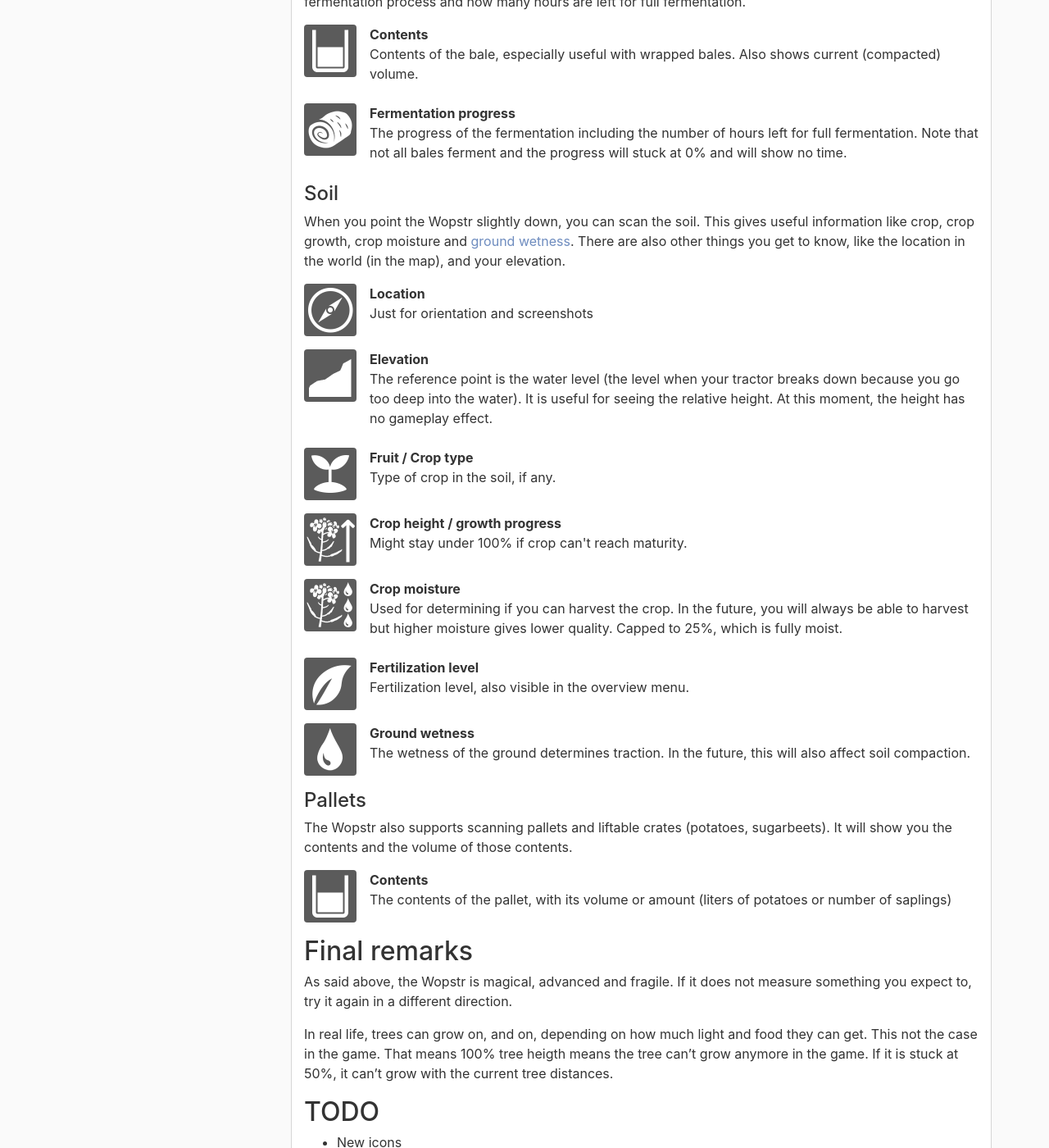
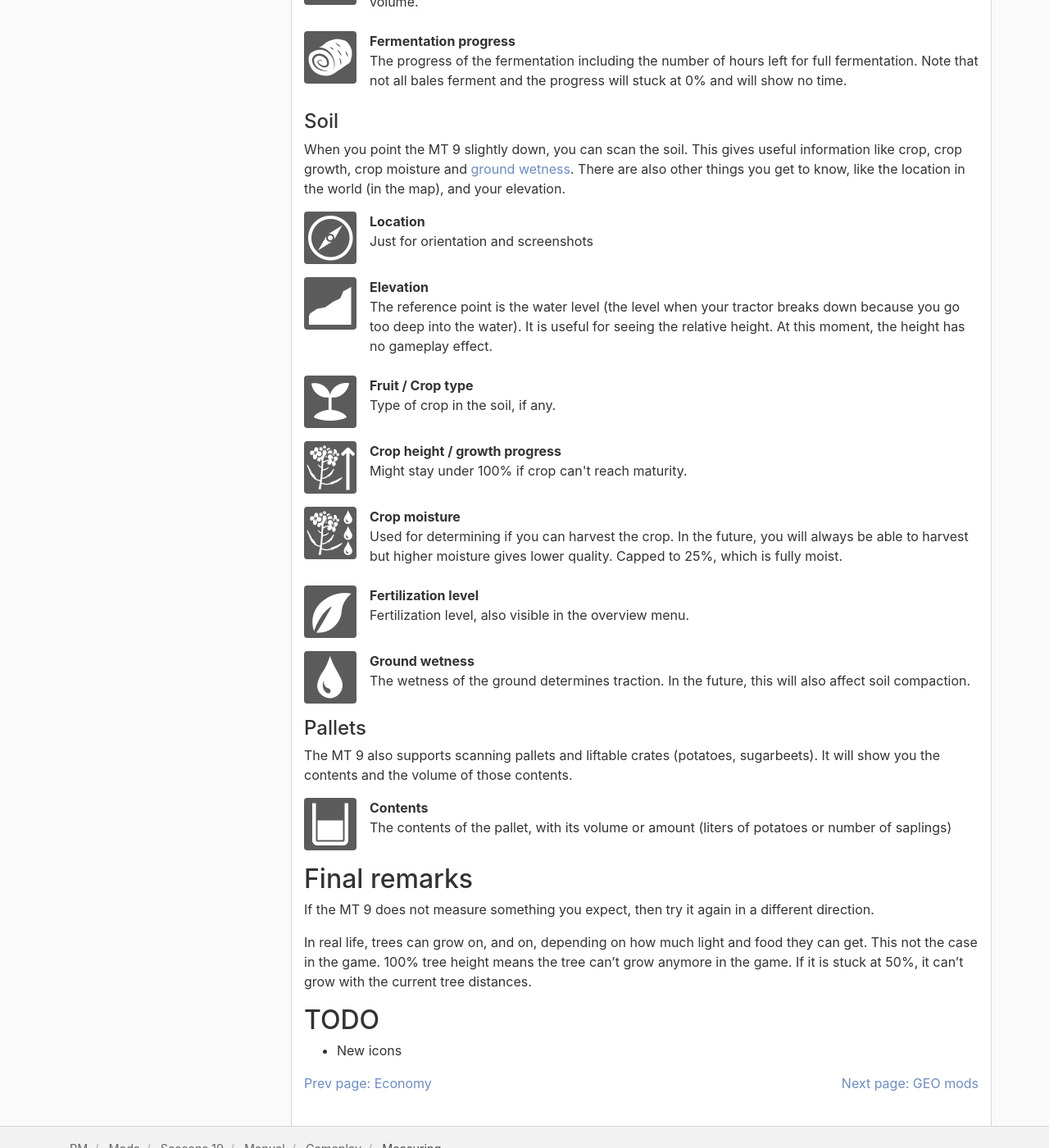
Before and after one commit to RealismusModding/realismusmodding.github.io, a Jekyll site: the page built from mods/seasons19/manual/gameplay/measuring.md, in a window 1280 px wide and 1400 px high, scrolled down 1886 px. Shown: the whole window at 82% size. Built offline with Jekyll 4.4.1, drawn with Linux system fonts in a browser that asks for light colours; comment, search, counter and statistics services are not loaded; some of the changed text lies outside the part shown.

Commit message:
Update measuring.md

```diff
--- a/mods/seasons19/manual/gameplay/measuring.md
+++ b/mods/seasons19/manual/gameplay/measuring.md
@@ -10,9 +10,7 @@ permalink: /mods/seasons19/manual/gameplay/measuring
 # Measuring
 {:.no_toc}
 
-In Seasons 1.2 we added a measurement tool support to aid in getting information about your farm and the objects on it.
-
-The Wopstr M420 is a measurement handtool, created specifically for Seasons. It is available in the shop under the 'Misc' category and sells for 3500 euros. It is a very magical device, that can measure a wide varierty of objects and metrics.
+The MT 9 is a measurement handtool and is available in the shop under the 'Misc' category for 3500 euros. It is a very magical device, that can measure a wide varierty of objects and metrics.
 
 * TOC
 {:toc}
@@ -26,7 +24,7 @@ Usage is simple: activate the handtool by pointing at something nearby and holdi
 
 ## Measurements
 
-The Wopstr can measure a number of things that were not available to the farmer before its introduction.
+The MT 9 can measure a number of things that were not available to the farmer before.
 
 #### Trees
 
@@ -50,7 +48,7 @@ Measuring bales can be very useful, especially when they are wrapped. When measu
 
 #### Soil
 
-When you point the Wopstr slightly down, you can scan the soil. This gives useful information like crop, crop growth, crop moisture and [ground wetness](/blog/2017/11/09/ground-wetness). There are also other things you get to know, like the location in the world (in the map), and your elevation.
+When you point the MT 9 slightly down, you can scan the soil. This gives useful information like crop, crop growth, crop moisture and [ground wetness](/blog/2017/11/09/ground-wetness). There are also other things you get to know, like the location in the world (in the map), and your elevation.
 
 {% include manual_icon_image.html src="/assets/img/mods/seasons/wopstr/compass.jpg" alt="An icon depicting a compass" name="Location" info="Just for orientation and screenshots" %}
 
@@ -68,15 +66,15 @@ When you point the Wopstr slightly down, you can scan the soil. This gives usefu
 
 #### Pallets
 
-The Wopstr also supports scanning pallets and liftable crates (potatoes, sugarbeets). It will show you the contents and the volume of those contents.
+The MT 9 also supports scanning pallets and liftable crates (potatoes, sugarbeets). It will show you the contents and the volume of those contents.
 
 {% include manual_icon_image.html src="/assets/img/mods/seasons/wopstr/contents.jpg" alt="An icon depicting a half-filled can" name="Contents" info="The contents of the pallet, with its volume or amount (liters of potatoes or number of saplings)" %}
 
 ## Final remarks
 
-As said above, the Wopstr is magical, advanced and fragile. If it does not measure something you expect to, try it again in a different direction.
+If the MT 9 does not measure something you expect, then try it again in a different direction.
 
-In real life, trees can grow on, and on, depending on how much light and food they can get. This not the case in the game. That means 100% tree heigth means the tree can't grow anymore in the game. If it is stuck at 50%, it can't grow with the current tree distances.
+In real life, trees can grow on, and on, depending on how much light and food they can get. This not the case in the game. 100% tree height means the tree can't grow anymore in the game. If it is stuck at 50%, it can't grow with the current tree distances.
 
 ## TODO
 
```
